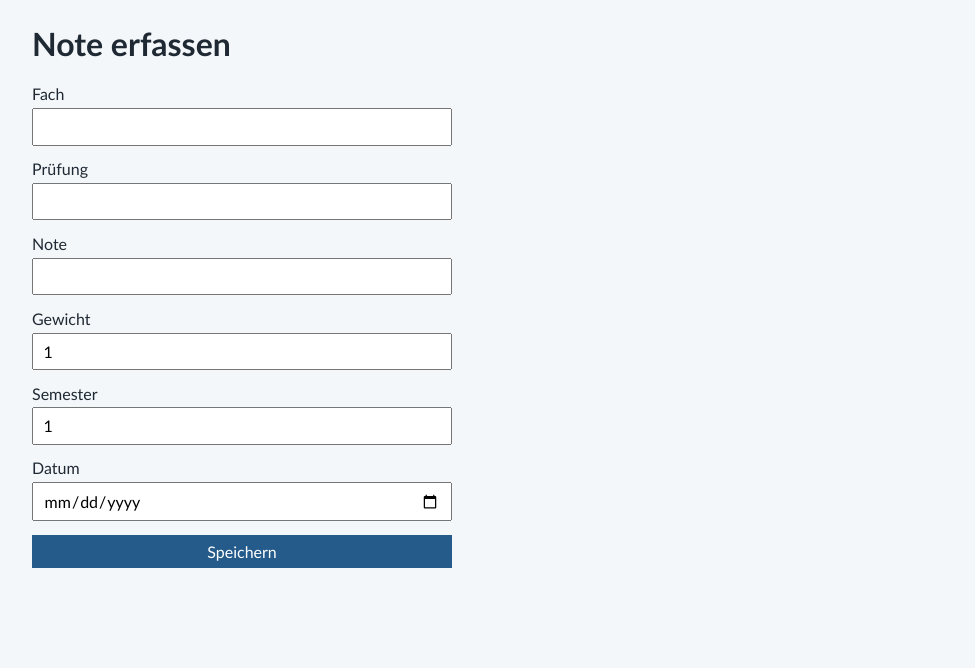
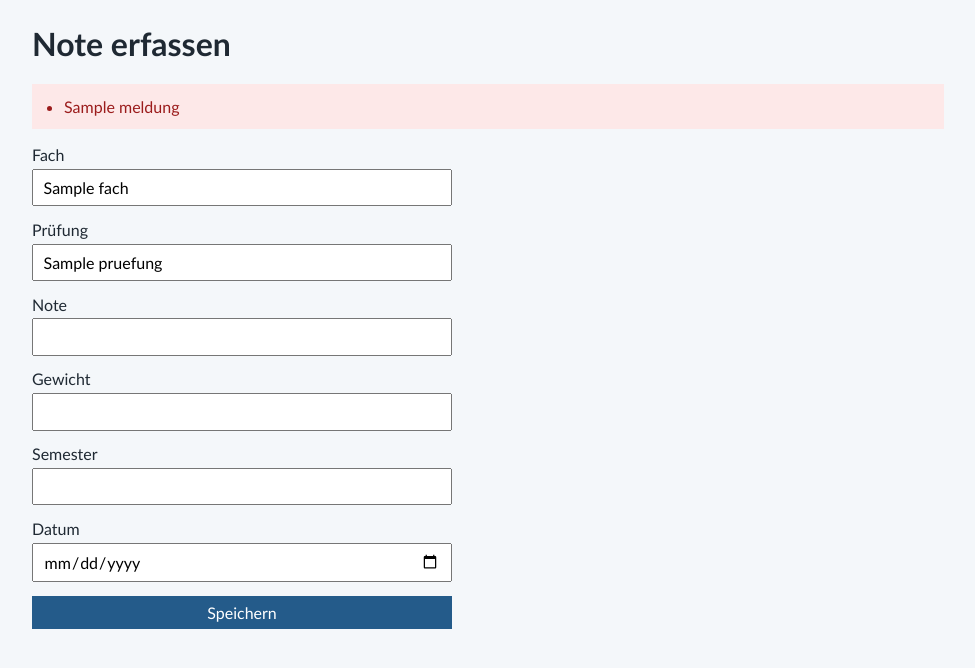
Before and after one commit to im24b-rechsteinerk/M323_LU02_Flask_Projekt_Kevin_R, a Flask app: template templates/erfassen.html in a window 1280 px wide. Shown: the part 54-722 px from the top of the page, without its empty margins (152-1127 px from the left). Run offline with Flask 3, Linux system fonts and the light colour scheme; the template is opened without the code that fills it: most values are stand-ins (such as "Sample title", 1, 10 or a date in 2020).

Commit message:
more changesss

```diff
--- a/app.py
+++ b/app.py
@@ -1,12 +1,12 @@
 from flask import Flask, flash, redirect, render_template, request, url_for
 
 from logic import (
-    Note,
     faecher,
     faecher_ranking,
     gesamtgewicht,
     gewichteter_durchschnitt,
     hinzufuegen,
+    note_aus_formular,
     note_delete,
     noten_zeilen,
     semester_statistiken,
@@ -46,18 +46,16 @@ def notenliste():
 def erfassen():
     noten = load_noten()
     if request.method == "POST":
-        neue = Note(
-            fach=request.form["fach"].strip(),
-            pruefung=request.form["pruefung"].strip(),
-            note=float(request.form["note"]),
-            gewicht=float(request.form["gewicht"]),
-            semester=int(request.form["semester"]),
-            datum=request.form["datum"],
+        neue, fehler = note_aus_formular(request.form)
+        if not fehler:
+            save_noten(hinzufuegen(noten, neue))
+            flash("Note gespeichert.")
+            return redirect(url_for("notenliste"))
+        return (
+            render_template("erfassen.html", faecher=faecher(noten), fehler=fehler, werte=request.form),
+            400,
         )
-        save_noten(hinzufuegen(noten, neue))
-        flash("Note gespeichert.")
-        return redirect(url_for("notenliste"))
-    return render_template("erfassen.html", faecher=faecher(noten))
+    return render_template("erfassen.html", faecher=faecher(noten), fehler=[], werte={})
 
 
 @app.route("/loeschen/<int:index>", methods=["POST"])
--- a/logic.py
+++ b/logic.py
@@ -1,5 +1,6 @@
 import math
 from dataclasses import dataclass
+from datetime import date
 from functools import reduce
 from itertools import groupby
 from operator import attrgetter
@@ -194,3 +195,39 @@ def sortieren(zeilen, sortierung):
 
 def gesamtgewicht(zeilen):
     return reduce(lambda summe, zeile: summe + zeile.eintrag.gewicht, zeilen, 0.0)
+
+
+def zahl_oder_none(text, umwandeln):
+    try:
+        return umwandeln(text)
+    except (TypeError, ValueError):
+        return None
+
+
+def gueltiges_datum(text):
+    try:
+        date.fromisoformat(text)
+    except (TypeError, ValueError):
+        return False
+    return True
+
+
+def note_aus_formular(formular):
+    fach = formular.get("fach", "").strip()
+    pruefung = formular.get("pruefung", "").strip()
+    note = zahl_oder_none(formular.get("note"), float)
+    gewicht = zahl_oder_none(formular.get("gewicht"), float)
+    semester = zahl_oder_none(formular.get("semester"), int)
+    datum = formular.get("datum", "")
+    pruefungen = (
+        (not fach, "Das Fach fehlt."),
+        (not pruefung, "Die Prüfung fehlt."),
+        (note is None or not NOTE_MIN <= note <= NOTE_MAX, "Die Note muss zwischen 1 und 6 liegen."),
+        (gewicht is None or not 0 < gewicht < math.inf, "Das Gewicht muss grösser als 0 sein."),
+        (semester is None or semester < 1, "Das Semester muss eine ganze Zahl ab 1 sein."),
+        (not gueltiges_datum(datum), "Das Datum ist ungültig."),
+    )
+    fehler = [meldung for ungueltig, meldung in pruefungen if ungueltig]
+    if fehler:
+        return None, fehler
+    return Note(fach, pruefung, note, gewicht, semester, datum), []
--- a/static/style.css
+++ b/static/style.css
@@ -132,6 +132,12 @@ form.filter {
   font-weight: 700;
 }
 
+.fehler {
+  background: #fde8e8;
+  color: #9b1c1c;
+  padding: 0.8rem 1rem 0.8rem 2rem;
+}
+
 .flash {
   background: #e1f5ee;
   padding: 0.8rem 1rem;
--- a/templates/erfassen.html
+++ b/templates/erfassen.html
@@ -2,10 +2,17 @@
 {% block title %}Note erfassen{% endblock %}
 {% block content %}
   <h1>Note erfassen</h1>
+  {% if fehler %}
+    <ul class="fehler">
+      {% for meldung in fehler %}
+        <li>{{ meldung }}</li>
+      {% endfor %}
+    </ul>
+  {% endif %}
   <form method="post">
     <label>
       Fach
-      <input name="fach" list="faecher" required>
+      <input name="fach" list="faecher" value="{{ werte.get('fach', '') }}" required>
       <datalist id="faecher">
         {% for fach in faecher %}
           <option value="{{ fach }}"></option>
@@ -14,23 +21,23 @@
     </label>
     <label>
       Prüfung
-      <input name="pruefung" required>
+      <input name="pruefung" value="{{ werte.get('pruefung', '') }}" required>
     </label>
     <label>
       Note
-      <input name="note" type="number" min="1" max="6" step="0.1" required>
+      <input name="note" type="number" min="1" max="6" step="0.1" value="{{ werte.get('note', '') }}" required>
     </label>
     <label>
       Gewicht
-      <input name="gewicht" type="number" min="0" step="0.5" value="1" required>
+      <input name="gewicht" type="number" min="0.5" step="0.5" value="{{ werte.get('gewicht', 1) }}" required>
     </label>
     <label>
       Semester
-      <input name="semester" type="number" min="1" value="1" required>
+      <input name="semester" type="number" min="1" value="{{ werte.get('semester', 1) }}" required>
     </label>
     <label>
       Datum
-      <input name="datum" type="date" required>
+      <input name="datum" type="date" value="{{ werte.get('datum', '') }}" required>
     </label>
     <button type="submit">Speichern</button>
   </form>
```
Also changed, not shown: README.md.
